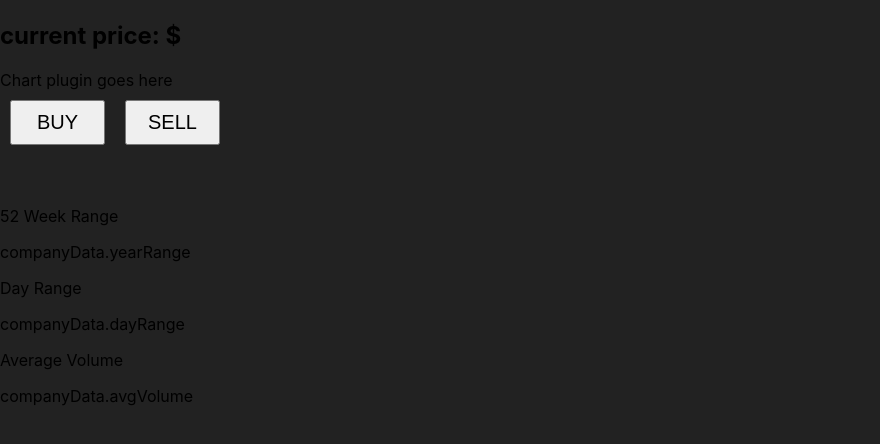
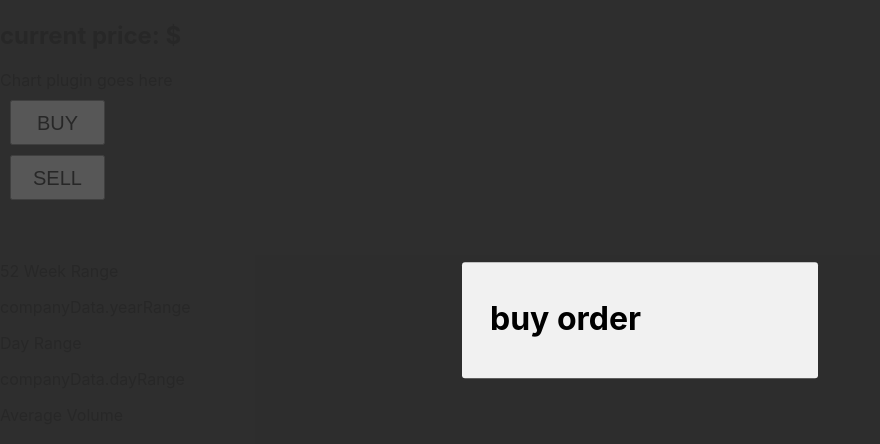
Before and after one commit to Heiner000/project-4-client, a React (Create React App) app: page /company/1 in a window 1280 px wide. Both pictures are taken after a click on the button "BUY". Shown: the top 444 px of the page, without its empty margins (0-880 px from the left). Built offline with nearby package versions, Linux system fonts and the light colour scheme; no server answers.

Commit message:
buy order and sell order modals work

```diff
--- a/src/pages/Company.jsx
+++ b/src/pages/Company.jsx
@@ -1,15 +1,20 @@
-import React, {useState, useEffect } from 'react'
+import React, { useState, useEffect } from 'react'
 import axios from 'axios'
+import BuyOrder from './components/BuyOrder'
+import SellOrder from './components/SellOrder'
+import './styles/Modal.css'
 
-export default function Company({ ticker= 'aapl' }){
-    const [companyData, setCompanyData] = useState({ name: '', price: ''})
+export default function Company({ ticker = 'aapl' }) {
+    const [companyData, setCompanyData] = useState({ name: '', price: '' })
+    const [showBuyModal, setShowBuyModal] = useState(false)
+    const [showSellModal, setShowSellModal] = useState(false)
 
     useEffect(() => {
         const fetchCompanyData = async () => {
             try {
                 const response = await axios.get(`http://localhost:8000/assets/search/${ticker}/`)
                 setCompanyData({ name: response.data[0], price: response.data[1] })
-                console.log(response.data)
+                console.log(response)
             } catch (err) {
                 console.log('Error fetching company data: ', err)
             }
@@ -17,18 +22,40 @@ export default function Company({ ticker= 'aapl' }){
         fetchCompanyData()
     }, [ticker])
 
-    return(
+    if (showBuyModal || showSellModal) {
+        document.body.classList.add('active-modal')
+    } else {
+        document.body.classList.remove('active-modal')
+    }
+
+    return (
         <div>
             <h1>{companyData.name}</h1>
-
             <h2>current price: ${companyData.price}</h2>
 
             <div className='chart-div'>Chart plugin goes here</div>
 
             <div className="btn-div">
-                <button>BUY</button>
-                <button>SELL</button>
+                <button className='btn-modal' onClick={() => setShowBuyModal(true)}>BUY</button>
+                <button className='btn-modal' onClick={() => setShowSellModal(true)}>SELL</button>
             </div>
+
+            {showBuyModal ? (
+                <div className="modal">
+                    <div onClick={() => setShowBuyModal(false)} className="overlay"></div>
+                    <div className="modal-content">
+                        <BuyOrder closeModal={() => setShowBuyModal(false)} />
+                    </div>
+                </div>
+            ) : null}
+            {showSellModal ? (
+                <div className="modal">
+                    <div onClick={() => setShowSellModal(false)} className="overlay"><div className="modal-content">
+                        <SellOrder closeModal={() => setShowSellModal(false)} />
+                    </div>
+                    </div>
+                </div>
+            ) : null}
 
             <p className='key-data'>52 Week Range</p>
             <p>companyData.yearRange</p>
--- /dev/null
+++ b/src/pages/styles/Modal.css
@@ -0,0 +1,43 @@
+body.active-modal {
+    overflow-y: hidden;
+}
+
+.btn-modal {
+    padding: 10px 20px;
+    display: block;
+    margin: 100px auto 0;
+    font-size: 18px;
+}
+
+.modal, .overlay {
+    width: 100vw;
+    height: 100vh;
+    top: 0;
+    left: 0;
+    right: 0;
+    bottom: 0;
+    position: fixed;
+}
+
+.overlay {
+    background: rgba(49,49,49,0.8);
+}
+.modal-content {
+    position: absolute;
+    top: 40%;
+    left: 50%;
+    transform: translate(-50%, -50%);
+    line-height: 1.4;
+    background: #f1f1f1;
+    padding: 14px 28px;
+    border-radius: 3px;
+    max-width: 600px;
+    min-width: 300px;
+}
+
+.close-modal {
+    position: absolute;
+    top: 10px;
+    right: 10px;
+    padding: 5px 7px;
+}
```
Also changed, not shown: 1 other file (tests, documents, lock files or other folders).
